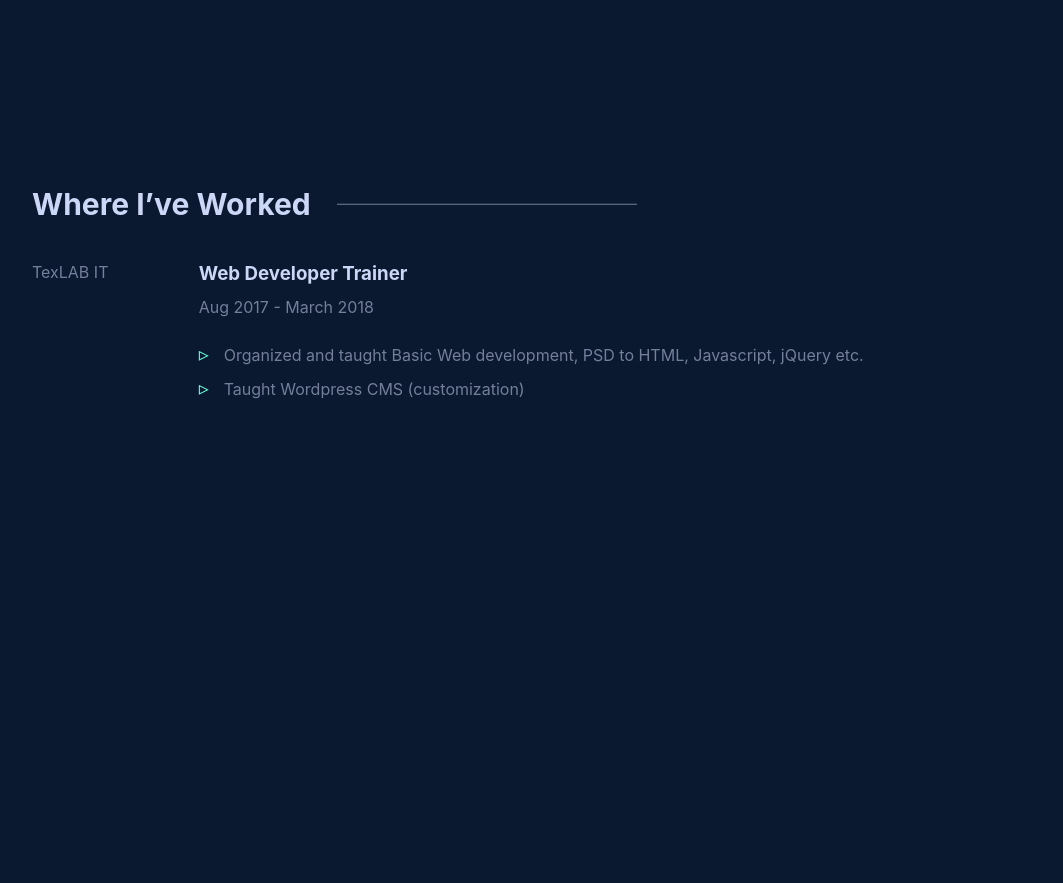
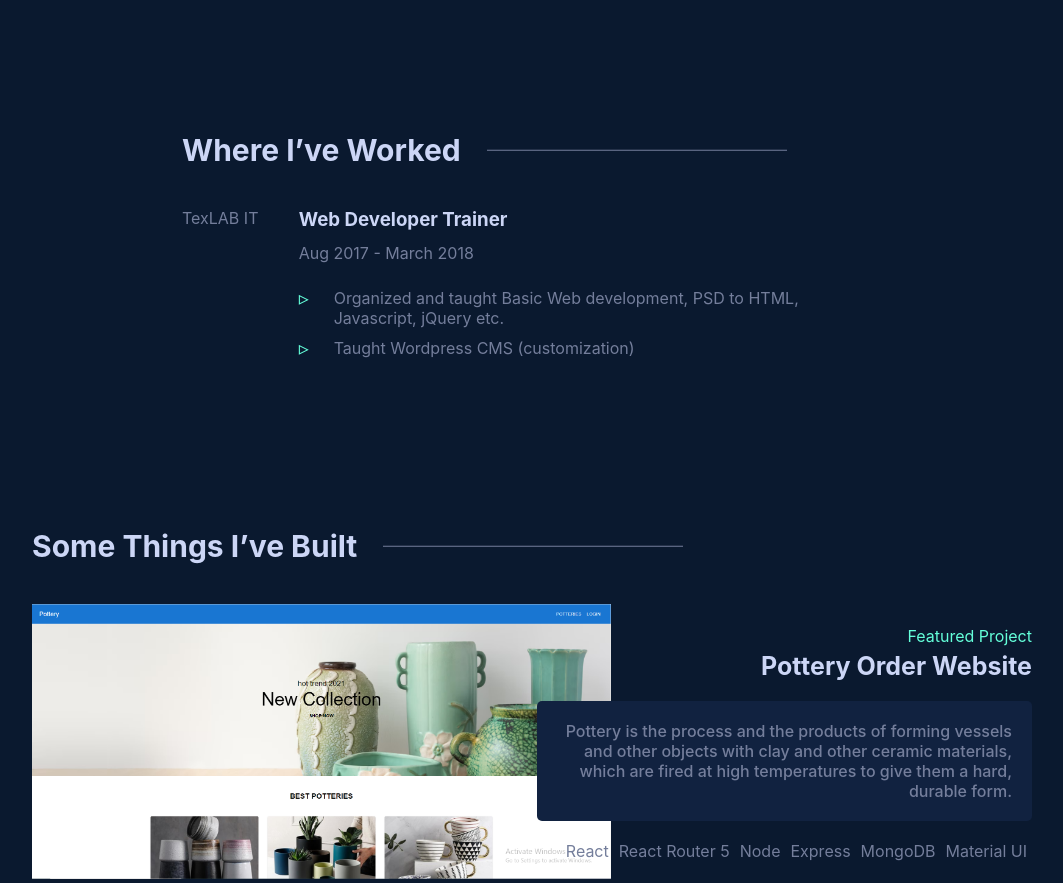
Before and after one commit to mdtahidulislam/tahidul-portfolio, a React (Create React App) app: page /about in a window 1280 px wide. Shown: the part 1360-2243 px from the top of the page, without its empty margins (108-1171 px from the left). Before the commit the page ends 1770 px from the top, so only its background shows below. Built offline with nearby package versions, Linux system fonts and the light colour scheme.

Commit message:
added work section

```diff
--- a/public/index.html
+++ b/public/index.html
@@ -25,7 +25,7 @@
       Learn how to configure a non-root public URL by running `npm run build`.
     -->
     <link rel="stylesheet" href="./style.css">
-    <title>React App</title>
+    <title>Tahidul | Portfolio</title>
   </head>
   <body>
     <noscript>You need to enable JavaScript to run this app.</noscript>
--- a/public/style.css
+++ b/public/style.css
@@ -5,6 +5,7 @@
     --tertiary: #0a192f;
     --menu-color: #ccd6f6;
     --btn-hover: #133040;
+    --dark-blue: #112240;
 }
 
 /* normalize css */
@@ -20,6 +21,11 @@ ul {
 
 p, h1, h2, h3 {
     margin: 0;
+}
+
+img {
+    max-width: 100%;
+    height: auto;
 }
 
 .container {
@@ -297,6 +303,9 @@ h2.hero__title {
     margin-top: 160px;
 }
 
+.container--experience {
+    max-width: 700px;
+}
 
 .experience-inner {
     display: grid;
@@ -315,11 +324,67 @@ h2.hero__title {
 
 .position ul li {
     margin-bottom: 10px;
+    padding-left: 35px;
+    position: relative;
 }
 
 .position ul li:before {
     content: '▹';
     color: var(--primary);
-    margin-right: 15px;
     font-size: 20px;
+    position: absolute;
+    left: 0;
+    top: -2px;
 }
+
+/* =========== WORK AREA CSS  ==================*/
+.work {
+    margin-top: 160px;
+}
+.work__grid {
+    display: grid;
+    grid-template-columns: repeat(12, 1fr);
+    gap: 10px;
+    align-items: center;
+}
+
+.work__grid:nth-of-type(2n+1) .project {
+    text-align: right;
+}
+
+.project-img {
+    grid-area: 1 / 8/ 1 / 1;
+}
+
+.project {
+    grid-area: 1 / -1 / 1 / 7;
+}
+
+.project__overline {
+    color: var(--primary);
+    margin-bottom: 5px;
+}
+
+.project__title {
+    font-size: 25px;
+    color: var(--menu-color);
+    margin-bottom: 20px;
+    transition: 0.3s;
+}
+
+.project__title:hover {
+    color: var(--primary);
+}
+
+.project__description {
+    padding: 20px;
+    background: var(--dark-blue);
+    border-radius: 5px;
+    font-weight: 500;
+    margin-bottom: 20px;
+}
+
+.project__tech li {
+    display: inline-block;
+    margin: 0 5px;
+}
--- a/src/pages/Home/About/About.js
+++ b/src/pages/Home/About/About.js
@@ -1,5 +1,5 @@
 import React from 'react';
-import imgMine from '../../../tahidul.jpg';
+import imgMine from '../../../images/tahidul.jpg';
 
 const About = () => {
     return (
--- a/src/pages/Home/Experience/Experience.js
+++ b/src/pages/Home/Experience/Experience.js
@@ -3,7 +3,7 @@ import React from 'react';
 const Experience = () => {
     return (
         <section id="experience" className="experience">
-            <div className="container">
+            <div className="container container--experience">
                 <article className="section-article">
                     <h2 className="section__title">Where I’ve Worked</h2>
                 </article>
--- a/src/pages/Home/Home/Home.js
+++ b/src/pages/Home/Home/Home.js
@@ -3,6 +3,7 @@ import Header from '../../Shared/Header/Header';
 import About from '../About/About';
 import Experience from '../Experience/Experience';
 import Hero from '../Hero/Hero';
+import Work from '../Work/Work';
 
 const Home = () => {
     return (
@@ -11,6 +12,7 @@ const Home = () => {
             <Hero></Hero>
             <About></About>
             <Experience></Experience>
+            <Work></Work>
             <div className="connect connect--left">
                 <div className="connect__box">
                     <ul className="connect__social">
--- /dev/null
+++ b/src/pages/Home/Work/Work.js
@@ -0,0 +1,52 @@
+import React from 'react';
+import { Link } from 'react-router-dom';
+import pottery from '../../../images/pottery.png';
+
+// const projects = [
+//     {
+//         "id": 1,
+//         "title": "abc",
+//         "description": "Lorem ipsum dolor sit amet.",
+//         "technology": ["JS", "ES"]
+//     }
+// ]
+
+const Work = () => {
+    return (
+        <section className="work" id="work">
+            <div className="container">
+                <article className="section-article">
+                    <h2 className="section__title">Some Things I’ve Built</h2>
+                </article>
+                <div className="work-inner">
+                    <ul>
+                        <li className="work__grid">
+                            <div className="project-img">
+                                <Link to="/">
+                                    <img src={pottery} alt="Pottery" />
+                                </Link>
+                            </div>
+                            <div className="project">
+                                <p className="project__overline">Featured Project</p>
+                                <Link to="/">
+                                    <h3 className="project__title">Pottery Order Website</h3>
+                                </Link>
+                                <div className="project__description">Pottery is the process and the products of forming vessels and other objects with clay and other ceramic materials, which are fired at high temperatures to give them a hard, durable form.</div>
+                                <ul className="project__tech">
+                                    <li>React</li>
+                                    <li>React Router 5</li>
+                                    <li>Node</li>
+                                    <li>Express</li>
+                                    <li>MongoDB</li>
+                                    <li>Material UI</li>
+                                </ul>
+                            </div>
+                        </li>
+                    </ul>
+                </div>
+            </div>
+        </section>
+    );
+};
+
+export default Work;
```
Also changed, not shown: src/images/pottery.png (added), src/images/tahidul.jpg (renamed from src/tahidul.jpg).
